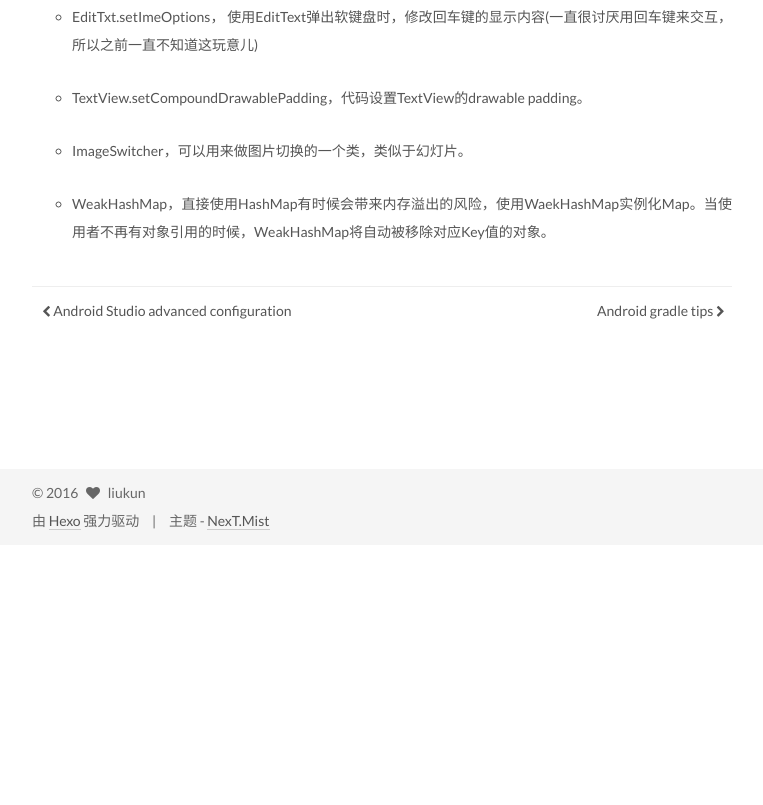
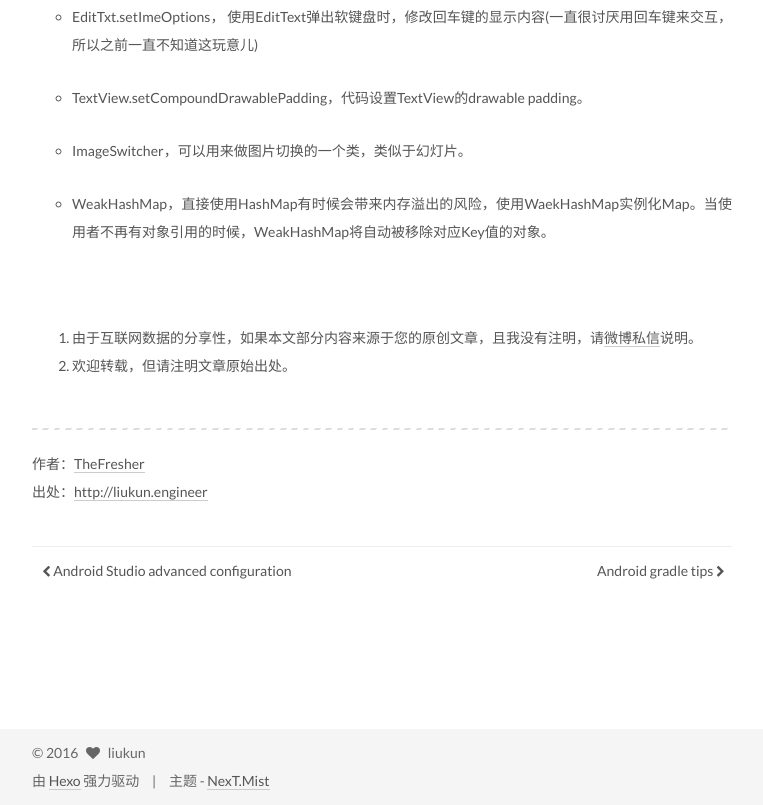
Before and after one commit to macroharder/macroharder.github.io, a plain HTML site: page 2016/04/11/Android开发中，那些让你相见恨晚的方法、类或接口/index.html in a window 1280 px wide. Shown: the part 2431-3236 px from the top of the page, without its empty margins (258-1021 px from the left). Before the commit the page ends 2976 px from the top, so only its background shows below. Drawn offline with Linux system fonts and the light colour scheme.

Commit message:
Site updated: 2016-04-14 20:50:02

```diff
--- a/2016/04/11/Android开发中，那些让你相见恨晚的方法、类或接口/index.html
+++ b/2016/04/11/Android开发中，那些让你相见恨晚的方法、类或接口/index.html
@@ -96,7 +96,7 @@ ArgbEvaluator.evaluate(float fr">
 getParent().requestDisallowInterceptTouchEvent(true);剥夺父view 对touch 事件的处理权，谁用谁知道。
 
 ArgbEvaluator.evaluate(float fr">
-<meta property="og:updated_time" content="2016-04-14T04:13:52.000Z">
+<meta property="og:updated_time" content="2016-04-14T12:49:50.000Z">
 <meta name="twitter:card" content="summary">
 <meta name="twitter:title" content="Android开发中，那些让你相见恨晚的方法、类或接口">
 <meta name="twitter:description" content="PS:本文类容来自我在知乎上对Android开发中，有哪些让你觉得相见恨晚的方法、类或接口？这一问题的回答，目前就总结这些，日后若有新的发现，随时补充。欢淫点赞。
@@ -350,6 +350,13 @@ ArgbEvaluator.evaluate(float fr">
 <li><p>WeakHashMap，直接使用HashMap有时候会带来内存溢出的风险，使用WaekHashMap实例化Map。当使用者不再有对象引用的时候，WeakHashMap将自动被移除对应Key值的对象。 </p>
 </li>
 </ul>
+<p><br></p>
+<ol>
+<li>由于互联网数据的分享性，如果本文部分内容来源于您的原创文章，且我没有注明，请<a href="http://weibo.com/u/3219033010/home?topnav=1&amp;wvr=6" target="_blank" rel="external">微博私信</a>说明。 </li>
+<li>欢迎转载，但请注明文章原始出处。<br><br></li>
+</ol>
+<hr>
+<p>作者：<a href="http://weibo.com/u/3219033010/home?topnav=1&amp;wvr=6" target="_blank" rel="external">TheFresher</a><br>出处：<a href="http://liukun.engineer" target="_blank" rel="external">http://liukun.engineer</a>  </p>
 
 
     </div>
--- a/css/main.css
+++ b/css/main.css
@@ -1534,7 +1534,7 @@ pre .javascript .function {
   width: 4px;
   height: 4px;
   border-radius: 50%;
-  background: #9cff81;
+  background: #f01dff;
 }
 .links-of-blogroll {
   font-size: 13px;
```
Also changed, not shown: 2016/04/10/Android-Studio-advanced-configuration/index.html (+1 -1 lines), 2016/04/13/Android-gradle-tips/index.html (+4 -1 lines).
